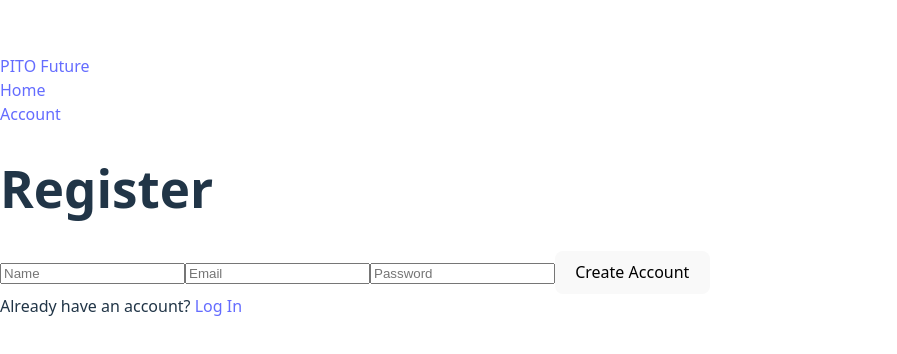
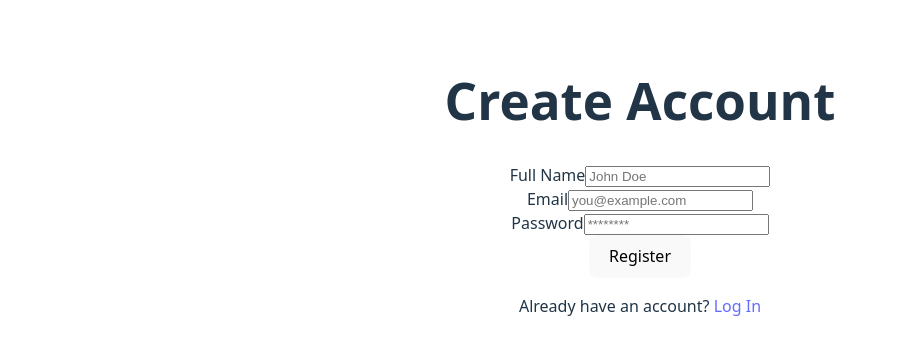
Before and after one commit to jibaresucm/StockMarkeetMLModelManager, a React (Vite) app in the folder frontend/: page /register in a window 1280 px wide. Shown: the part 214-568 px from the top of the page, without its empty margins (0-897 px from the left). Built offline with nearby package versions, Linux system fonts and the light colour scheme; the HTML template or start-up script is replaced by a standard one.

Commit message:
Creacion de footer y cambios en nav,forgot_password, register y app

```diff
--- a/frontend/src/App.jsx
+++ b/frontend/src/App.jsx
@@ -1,21 +1,33 @@
-import { BrowserRouter, Routes, Route } from "react-router-dom"
-
+import { BrowserRouter, Routes, Route, Outlet } from "react-router-dom"
+import './App.css'
 import Navbar from "./components/Navbar"
+import Footer from './components/Footer';
 import Home from "./pages/Home"
 import Login from "./pages/Login"
 import Register from "./pages/Register"
 import ForgotPassword from "./pages/ForgotPassword"
 
+function PublicLayout() {
+  return (
+    <div className="flex flex-col min-h-screen">
+      <Navbar />
+      <main className="flex-grow">
+        <Outlet />
+      </main>
+      <Footer />
+    </div>
+  );
+}
+
 function App() {
   return (
     <BrowserRouter>
-      <Navbar />
-
       <Routes>
+        <Route element={<PublicLayout />} />
         <Route path="/" element={<Home />} />
         <Route path="/login" element={<Login />} />
         <Route path="/register" element={<Register />} />
-        <Route path="/forgot" element={<ForgotPassword />} />
+        <Route path="/forgot-password" element={<ForgotPassword />} />
       </Routes>
     </BrowserRouter>
   )
--- /dev/null
+++ b/frontend/src/components/Footer.jsx
@@ -0,0 +1,9 @@
+export default function Footer() {
+  return (
+    <footer className="bg-gray-50 border-t border-gray-200 py-8 mt-auto">
+      <div className="max-w-7xl mx-auto px-6 text-center text-gray-500 text-sm">
+        <p>&copy; {new Date().getFullYear()} Stock Prediction Platform. All rights reserved.</p>
+      </div>
+    </footer>
+  )
+}
--- a/frontend/src/components/Navbar.jsx
+++ b/frontend/src/components/Navbar.jsx
@@ -2,48 +2,51 @@ import { Link } from "react-router-dom"
 
 export default function Navbar() {
   return (
-    <nav className="w-full border-b border-gray-200 bg-white">
-      <div className="max-w-7xl mx-auto px-6 h-16 flex items-center">
+    <nav className="w-full border-b border-gray-200 bg-white shadow-sm">
+      <div className="max-w-7xl mx-auto px-4 sm:px-6 lg:px-8">
+        <div className="flex justify-between h-16">
 
-        {/* Left: Brand */}
-        <div className="flex-1">
-          <Link
-            to="/"
-            className="text-gray-900 font-semibold"
-          >
+          {/* Left: Brand & Primary Nav */}
+          <div className="flex">
+            <div className="flex-shrink-0 flex items-center">
+              <Link to="/" className="text-xl font-bold text-gray-900">
                 PITO Future
               </Link>
             </div>
-
-        {/* Center: Home */}
-        <div className="flex-1 text-center">
+            <div className="hidden sm:ml-6 sm:flex sm:space-x-8">
               <Link
                 to="/"
-            className="text-gray-700 hover:text-gray-900 transition font-medium"
+                className="border-transparent text-gray-500 hover:border-gray-300 hover:text-gray-700 inline-flex items-center px-1 pt-1 border-b-2 text-sm font-medium"
               >
                 Home
               </Link>
+              <Link
+                to="/dashboard"
+                className="border-transparent text-gray-500 hover:border-gray-300 hover:text-gray-700 inline-flex items-center px-1 pt-1 border-b-2 text-sm font-medium"
+              >
+                Dashboard
+              </Link>
+            </div>
           </div>
 
-        {/* Right: Account */}
-        <div className="flex-1 flex justify-end">
+          {/* Right: Actions */}
+          <div className="flex items-center">
             <Link
               to="/login"
-            className="
-              text-gray-700 font-medium
-              transition
-              hover:text-gray-900
-              focus:outline-none
-              focus:ring-2
-              focus:ring-blue-500
-              focus:ring-offset-2
-            "
+              className="text-gray-500 hover:text-gray-700 px-3 py-2 rounded-md text-sm font-medium"
             >
-            Account
+              Log in
+            </Link>
+            <Link
+              to="/register"
+              className="ml-3 inline-flex items-center px-4 py-2 border border-transparent text-sm font-medium rounded-md shadow-sm text-white bg-blue-600 hover:bg-blue-700 focus:outline-none focus:ring-2 focus:ring-offset-2 focus:ring-blue-500"
+            >
+              Sign up
             </Link>
           </div>
 
         </div>
+      </div>
     </nav>
   )
 }
--- a/frontend/src/pages/ForgotPassword.jsx
+++ b/frontend/src/pages/ForgotPassword.jsx
@@ -1,34 +1,27 @@
+import { Link } from "react-router-dom"
 import Button from "../components/Button"
-import TextLink from "../components/TextLink"
 
-function ForgotPassword() {
+export default function ForgotPassword() {
   return (
-    <div className="min-h-screen flex flex-col items-center justify-center px-6">
-      <h1 className="text-3xl font-bold mb-4">Reset Password</h1>
-
-      <p className="text-gray-600 mb-6 text-center max-w-sm">
-        Enter your email address and we’ll send you a link to reset your password.
+    <div className="max-w-md mx-auto mt-20 px-6">
+      <h1 className="text-3xl font-semibold mb-6 text-center">Reset Password</h1>
+      <p className="text-gray-600 text-center mb-6">
+        Enter your email address and we'll send you a link to reset your password.
       </p>
-
-      <div className="flex flex-col gap-4 w-full max-w-sm">
-        <input
-          type="email"
-          placeholder="Email"
-          className="border p-2 rounded"
-        />
-
-        <Button>
-          Send reset link
-        </Button>
-      </div>
-
-      <div className="mt-4 text-sm">
-        <TextLink to="/login">
-          Back to Log In
-        </TextLink>
-      </div>
+      <form className="space-y-4" onSubmit={(e) => e.preventDefault()}>
+        <div>
+            <label className="block text-sm font-medium text-gray-700">Email</label>
+            <input type="email" className="mt-1 block w-full rounded-md border border-gray-300 p-2 shadow-sm" placeholder="you@example.com" />
+        </div>
+        <div className="flex justify-center">
+            <Link to="/login" className="w-full">
+                <Button className="w-full justify-center">Send Reset Link</Button>
+            </Link>
+        </div>
+      </form>
+      <p className="mt-4 text-center text-sm text-gray-600">
+        <Link to="/login" className="text-blue-600 hover:underline">Back to Log In</Link>
+      </p>
     </div>
   )
 }
-
-export default ForgotPassword
--- a/frontend/src/pages/Register.jsx
+++ b/frontend/src/pages/Register.jsx
@@ -1,29 +1,32 @@
+import { Link } from "react-router-dom"
 import Button from "../components/Button"
-import TextLink from "../components/TextLink"
 
-function Register() {
+export default function Register() {
   return (
-    <div className="min-h-screen flex flex-col items-center justify-center px-6">
-      <h1 className="text-3xl font-bold mb-6">Register</h1>
-
-      <div className="flex flex-col gap-4 w-full max-w-sm">
-        <input type="text" placeholder="Name" className="border p-2 rounded" />
-        <input type="email" placeholder="Email" className="border p-2 rounded" />
-        <input type="password" placeholder="Password" className="border p-2 rounded" />
-
-        <Button>
-          Create Account
-        </Button>
-      </div>
-
-      <div className="mt-4 text-sm">
-        Already have an account?{" "}
-        <TextLink to="/login">
-          Log In
-        </TextLink>
-      </div>
+    <div className="max-w-md mx-auto mt-20 px-6">
+      <h1 className="text-3xl font-semibold mb-6 text-center">Create Account</h1>
+      <form className="space-y-4" onSubmit={(e) => e.preventDefault()}>
+        <div>
+            <label className="block text-sm font-medium text-gray-700">Full Name</label>
+            <input type="text" className="mt-1 block w-full rounded-md border border-gray-300 p-2 shadow-sm" placeholder="John Doe" />
+        </div>
+        <div>
+            <label className="block text-sm font-medium text-gray-700">Email</label>
+            <input type="email" className="mt-1 block w-full rounded-md border border-gray-300 p-2 shadow-sm" placeholder="you@example.com" />
+        </div>
+        <div>
+            <label className="block text-sm font-medium text-gray-700">Password</label>
+            <input type="password" className="mt-1 block w-full rounded-md border border-gray-300 p-2 shadow-sm" placeholder="********" />
+        </div>
+        <div className="flex justify-center">
+             <Link to="/login" className="w-full">
+                <Button className="w-full justify-center">Register</Button>
+             </Link>
+        </div>
+      </form>
+      <p className="mt-4 text-center text-sm text-gray-600">
+        Already have an account? <Link to="/login" className="text-blue-600 hover:underline">Log In</Link>
+      </p>
     </div>
   )
 }
-
-export default Register
```
Lines whose indentation alone changed are shown as unchanged.
